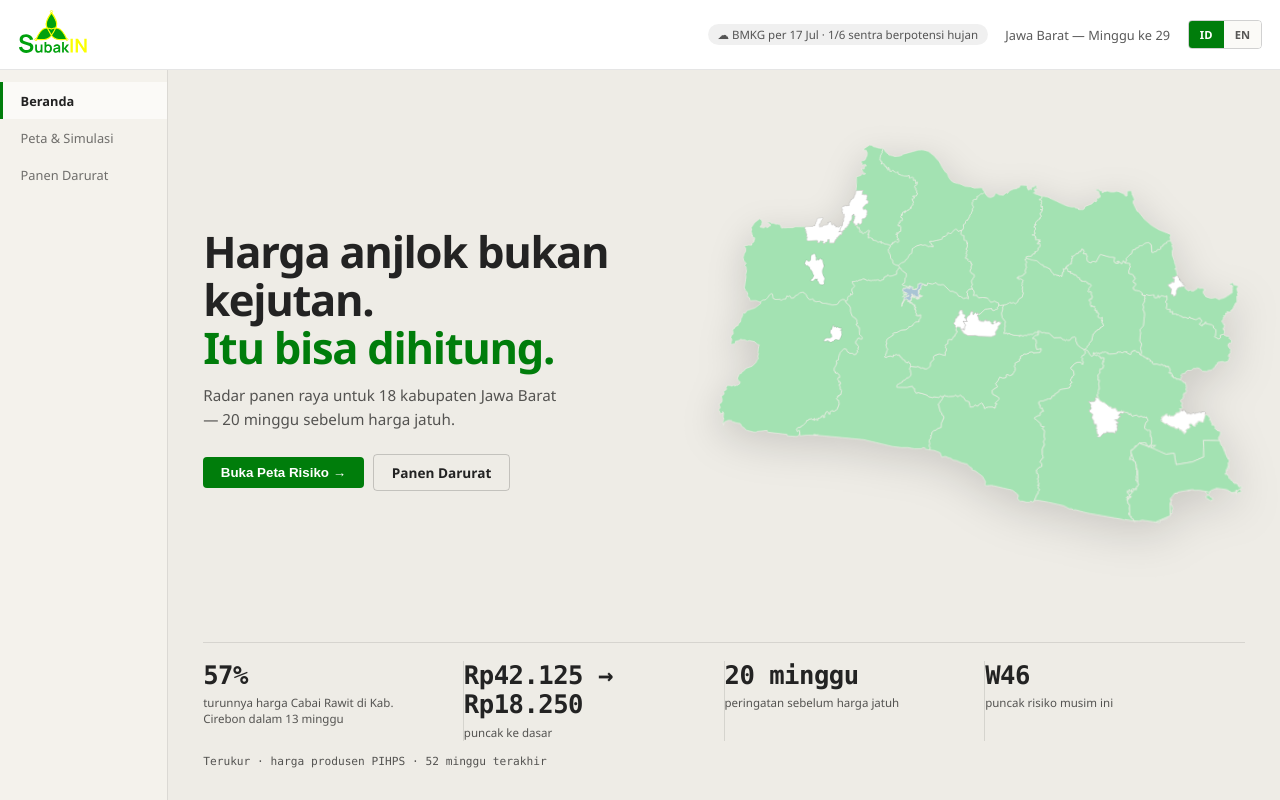
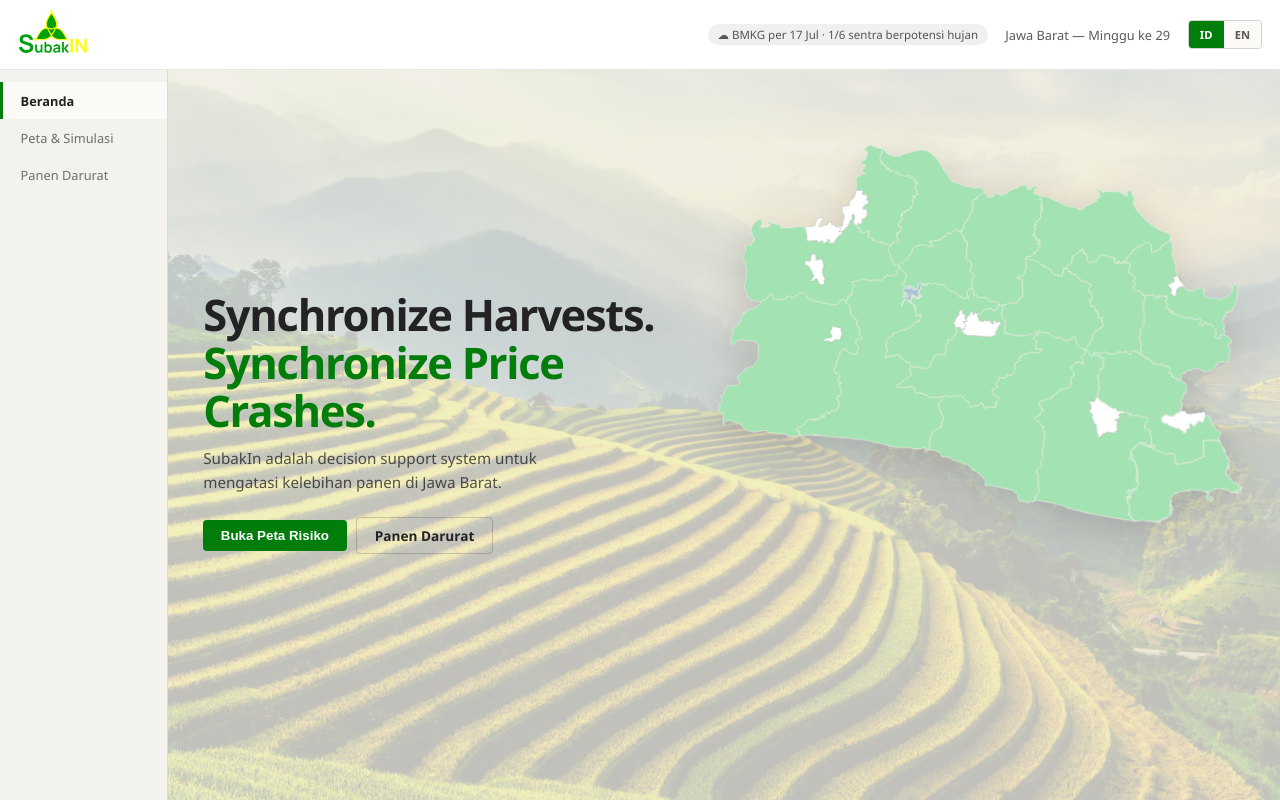
Before and after one commit to izerhaf7/subak-in, a React (Vite) app in the folder web/: page / in a window 1280 px wide. Built offline with nearby package versions, Linux system fonts and the light colour scheme.

Commit message:
Landing Page

```diff
--- a/web/src/App.jsx
+++ b/web/src/App.jsx
@@ -69,7 +69,7 @@ function AppShell() {
         </nav>
         {error && <p className="app-error">{t("load_error", { msg: error })}</p>}
         {!error && !meta && <p className="app-loading">{t("loading")}</p>}
-        {!error && meta && screen === "beranda" && <Beranda meta={meta} onMasuk={setScreen} />}
+        {!error && meta && screen === "beranda" && <Beranda onMasuk={setScreen} />}
         {!error && meta && screen === "peta_simulasi" && <PetaSimulasi meta={meta} />}
         {!error && meta && screen === "panen_darurat" && <PanenDarurat />}
       </div>
--- a/web/src/lib/i18n.jsx
+++ b/web/src/lib/i18n.jsx
@@ -100,10 +100,10 @@ const STRINGS = {
     hasil_simulasi_title: "Hasil simulasi tanam",
     hasil_simulasi_note:
       "Kurva menunjukkan dampak provinsi dari jadwal tanam yang digeser terhadap kurva tanpa perubahan (kondisi awal). Indeks risiko kabupaten ini sendiri di peta tetap mengikuti minggu panennya yang baru — bukan hilang, hanya pindah minggu. Yang membaik di sini adalah sebaran beban panen di level provinsi, sehingga harga tidak jatuh sedalam skenario tanpa staggering.",
-    beranda_headline_1: "Harga anjlok bukan kejutan.",
-    beranda_headline_2: "Itu bisa dihitung.",
-    beranda_sub: "Radar panen raya untuk {kab} kabupaten Jawa Barat — {minggu} minggu sebelum harga jatuh.",
-    beranda_cta_utama: "Buka Peta Risiko →",
+    beranda_headline_1: "Synchronize Harvests.",
+    beranda_headline_2: "Synchronize Price Crashes.",
+    beranda_sub: "SubakIn adalah decision support system untuk mengatasi kelebihan panen di Jawa Barat.",
+    beranda_cta_utama: "Buka Peta Risiko",
     beranda_cta_kedua: "Panen Darurat",
     beranda_stat_turun_label: "turunnya harga {komoditas} di {nama} dalam {n} minggu",
     beranda_stat_rentang_label: "puncak ke dasar",
--- a/web/src/screens/Beranda.jsx
+++ b/web/src/screens/Beranda.jsx
@@ -1,18 +1,14 @@
 import { useEffect, useState } from "react";
 import PetaHidup from "../components/PetaHidup.jsx";
-import AngkaMasalah from "../components/AngkaMasalah.jsx";
-import { loadGeo, loadMap, loadKabupaten } from "../lib/loadData.js";
-import { sorotanHarga, mingguPuncakRisiko } from "../lib/sorotan.js";
-import { KOTA_IDS } from "../lib/wilayah.js";
+import { loadGeo, loadMap } from "../lib/loadData.js";
 import { useT } from "../lib/i18n.jsx";
 
 const KOMODITAS_ID = "cabai_rawit";
 
-export default function Beranda({ meta, onMasuk }) {
+export default function Beranda({ onMasuk }) {
   const { t } = useT();
   const [geo, setGeo] = useState(null);
   const [mapData, setMapData] = useState(null);
-  const [sorotan, setSorotan] = useState(null);
 
   useEffect(() => {
     let batal = false;
@@ -21,35 +17,10 @@ export default function Beranda({ meta, onMasuk }) {
     // yang sama dengan loadWeather() di App.jsx. Lebih baik hero tanpa peta
     // daripada pintu yang macet.
     loadGeo().then((g) => { if (!batal) setGeo(g); }).catch(() => { });
-
-    loadMap(KOMODITAS_ID)
-      .then(async (m) => {
-        if (batal) return;
-        setMapData(m);
-
-        // Kota dikecualikan di sini juga: bukan cuma di sorotanHarga, supaya
-        // file-nya tidak diambil sama sekali — bukan cuma kalah skor.
-        const measured = m.kabupaten.filter(
-          (k) => k.status_data === "measured" && !KOTA_IDS.has(k.id)
-        );
-        const files = await Promise.all(
-          measured.map((k) => loadKabupaten(k.id, KOMODITAS_ID).catch(() => null))
-        );
-        if (batal) return;
-        setSorotan(sorotanHarga(m, files.filter(Boolean)));
-      })
-      .catch(() => { });
+    loadMap(KOMODITAS_ID).then((m) => { if (!batal) setMapData(m); }).catch(() => { });
 
     return () => { batal = true; };
   }, []);
-
-  const jumlahKabupaten = mapData
-    ? mapData.kabupaten.filter((k) => !KOTA_IDS.has(k.id)).length
-    : null;
-  const horizonMinggu = meta?.label_minggu?.length ?? 0;
-  const puncak = mapData ? mingguPuncakRisiko(mapData) : null;
-  const komoditasNama =
-    meta?.komoditas?.find((k) => k.id === KOMODITAS_ID)?.nama ?? KOMODITAS_ID;
 
   return (
     <div className="beranda">
@@ -61,11 +32,7 @@ export default function Beranda({ meta, onMasuk }) {
             <em className="beranda__headline-aksen">{t("beranda_headline_2")}</em>
           </h1>
 
-          {jumlahKabupaten != null && (
-            <p className="beranda__sub">
-              {t("beranda_sub", { kab: jumlahKabupaten, minggu: horizonMinggu })}
-            </p>
-          )}
+          <p className="beranda__sub">{t("beranda_sub")}</p>
 
           <div className="beranda__cta">
             <button type="button" className="btn-primary" onClick={() => onMasuk("peta_simulasi")}>
@@ -81,13 +48,6 @@ export default function Beranda({ meta, onMasuk }) {
           <PetaHidup geo={geo} mapData={mapData} />
         </div>
       </div>
-
-      <AngkaMasalah
-        sorotan={sorotan}
-        horizonMinggu={horizonMinggu}
-        mingguPuncak={puncak?.minggu ?? null}
-        komoditasNama={komoditasNama}
-      />
     </div>
   );
 }
--- a/web/src/styles/tokens.css
+++ b/web/src/styles/tokens.css
@@ -1200,12 +1200,37 @@ body {
 
 /* Beranda — halaman depan */
 .beranda {
+  position: relative;
+  /* isolate: bikin stacking context sendiri, supaya ::before di bawah bisa
+     pakai z-index negatif tanpa tembus ke belakang .app-body. */
+  isolation: isolate;
   flex: 1;
   min-width: 0;
   overflow-y: auto;
   padding: 2rem 2.2rem;
   display: flex;
   flex-direction: column;
+}
+
+/* Foto sawah terasering sebagai tekstur latar. Opacity dipasang di
+   pseudo-element, BUKAN di .beranda — kalau di elemennya, teks dan tombol
+   ikut pudar. Nilainya sengaja rendah: warna kontras di app ini sudah
+   diaudit WCAG di atas latar krem, dan foto yang terlalu pekat menggeser
+   latar itu sampai teks --ink-secondary bisa jatuh di bawah 4.5:1. */
+.beranda::before {
+  content: "";
+  position: absolute;
+  inset: 0;
+  z-index: -1;
+  background-image: url("/brand/sawah-terasering.jpg");
+  background-size: cover;
+  background-position: center;
+  opacity: 0.18;
+  /* Sumbernya cuma 547x365 dan direntang selebar hero, jadi detailnya sudah
+     hilang duluan — contrast/saturate mengembalikan sebagian "gigi" foto yang
+     termakan opacity rendah, bukan menambah ketajaman yang memang tidak ada. */
+  filter: contrast(1.15) saturate(1.2);
+  pointer-events: none;
 }
 
 .beranda__hero {
```
Also changed, not shown: web/public/brand/sawah-terasering.jpg (added).
